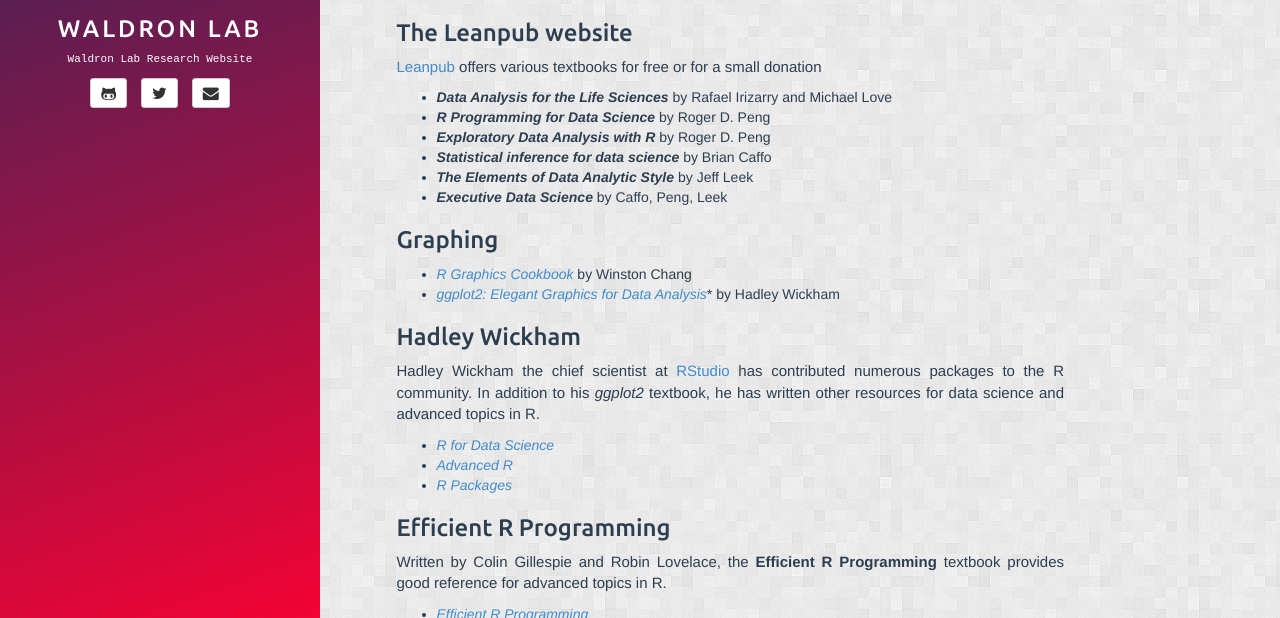
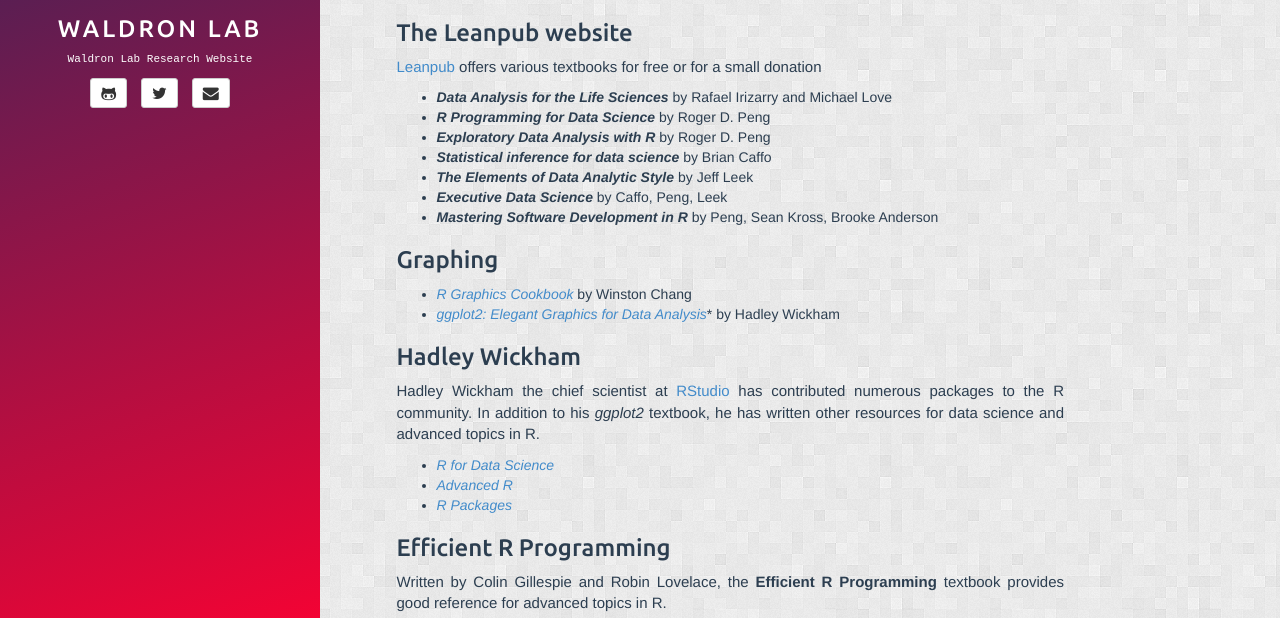
Before and after one commit to juadiegaitan/waldronlab.github.io, a Jekyll site: the page built from _posts/2016-04-12-Textbooks.md, in a window 1280 px wide and 900 px high, cut to the strip 282-900 px from the top of the window. Built offline with Jekyll 4.4.1, drawn with Linux system fonts in a browser that asks for light colours.

Commit message:
add MSDR textbook

```diff
--- a/_posts/2016-04-12-Textbooks.md
+++ b/_posts/2016-04-12-Textbooks.md
@@ -23,6 +23,7 @@
 - **_Statistical inference for data science_** by Brian Caffo
 - **_The Elements of Data Analytic Style_** by Jeff Leek
 - **_Executive Data Science_** by Caffo, Peng, Leek
+- **_Mastering Software Development in R_** by Peng, Sean Kross, Brooke Anderson
 
 ### Graphing
 
```
